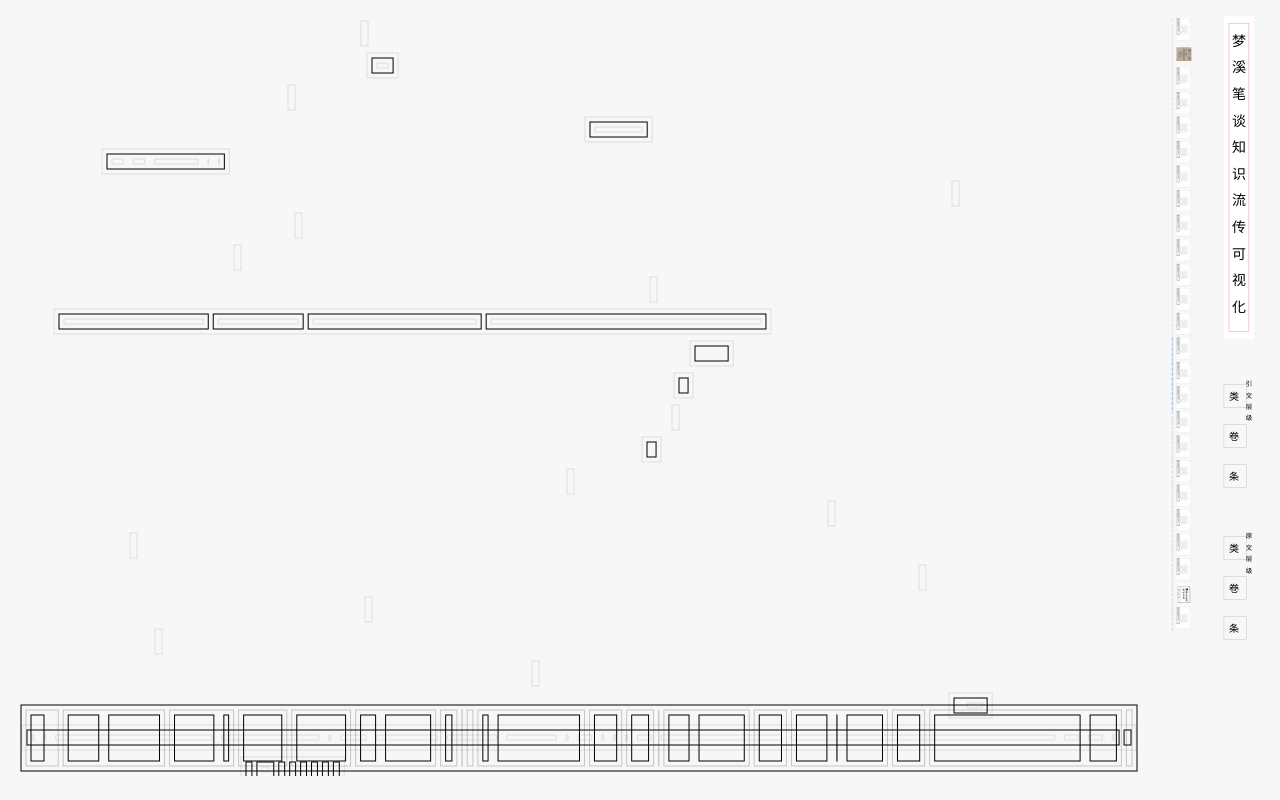
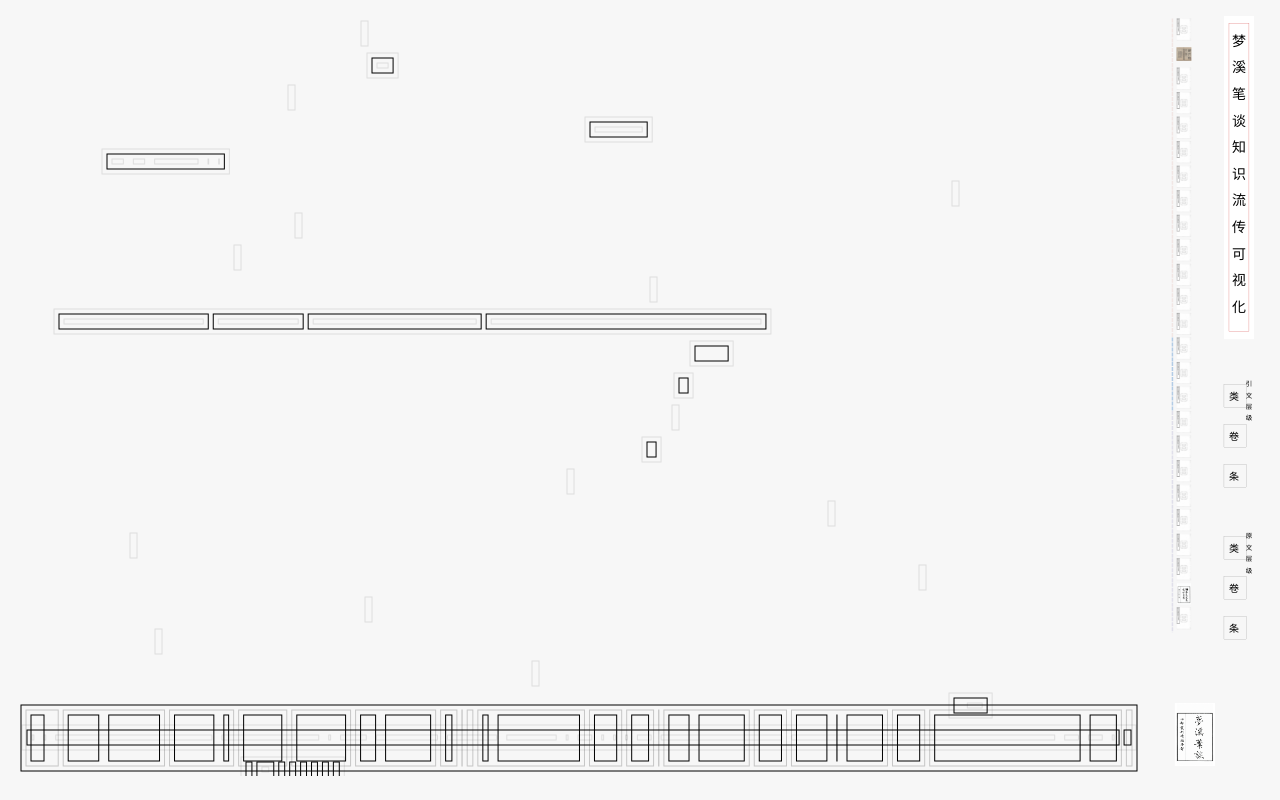
Before and after one commit to mxxxxxxy/MengInfluence, a Vue app in the folder Meng/: page / in a window 1280 px wide. Built offline with nearby package versions, Linux system fonts and the light colour scheme; a web font is replaced by a local one.

Commit message:
timeline加梦溪笔谈

```diff
--- a/Meng/src/components/timeline.vue
+++ b/Meng/src/components/timeline.vue
@@ -137,10 +137,10 @@ export default{
                         image.attr("width", rectWidth * 3)
                             .attr("height", yScale.bandwidth() * 3);
                         // 缩小其他的图片
-                        svg.selectAll("image")
-                        .filter(":not(." + book.data.name.replace(/\s+/g, '-') + ")")
-                        .attr("width", rectWidth * 0)
-                        .attr("height", yScale.bandwidth() * 0);
+                        svg.selectAll("image:not(.梦溪笔谈)")
+                            .filter(":not(." + book.data.name.replace(/\s+/g, '-') + ")")
+                            .attr("width", rectWidth * 0)
+                            .attr("height", yScale.bandwidth() * 0);
                         // 显示书名
                         svg.append("text")
                             .attr("x", padding_w - 12)
@@ -153,9 +153,9 @@ export default{
                         image.attr("width", rectWidth)
                             .attr("height", yScale.bandwidth());
                         // 恢复其他的图片
-                        svg.selectAll("image")
-                        .attr("width", rectWidth)
-                        .attr("height", yScale.bandwidth());
+                        svg.selectAll("image:not(.梦溪笔谈)")
+                            .attr("width", rectWidth)
+                            .attr("height", yScale.bandwidth());
                         this.$emit('book-unhover', book.data.name);
                         // 移除书名
                         svg.select("text").remove();
@@ -197,7 +197,15 @@ export default{
             });
 
 
+            let imagePath = new URL('../assets/images/' + '梦溪笔谈' + '.png', import.meta.url).href;  // 生成图片路径
 
+            let image_meng = svg.append("image")  // 在循环内部为 image 变量赋值
+                .attr("x", padding_w - 4)  // 使用与 rect 相同的 x 值
+                .attr("y", height)  // 使用与 rect 相同的 y 值
+                .attr("width", width*0.2*3)
+                .attr("height", height * 0.1)
+                .attr("href", imagePath)  // 使用相对路径来引用图片
+                .attr("class", '梦溪笔谈')
 
         }
 
```
